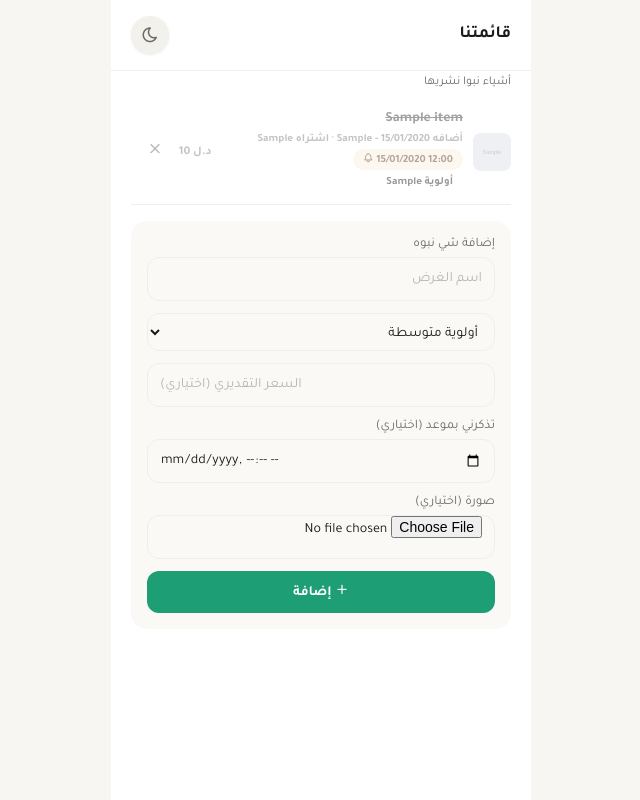
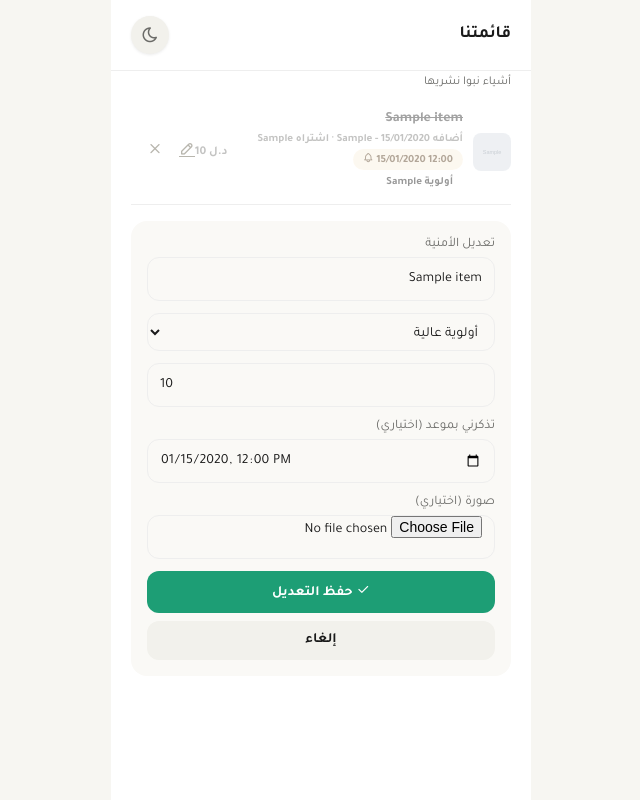
Before and after one commit to sadiqrajhi-10/qaimatn, a Flask app: template templates/wishlist.html in a window 1280 px wide. Shown: the whole page, without its empty margins (319-959 px from the left). Run offline with Flask 3, Linux system fonts and the light colour scheme; the template is opened without the code that fills it: values that come from a table or form of the project are taken from there, others are empty; tables that the repository leaves empty hold one stand-in row (values such as "Sample post"); grey boxes marked "Sample" are stand-in pictures.

Commit message:
Refactor wishlist form for edit and add functionality

```diff
--- a/templates/wishlist.html
+++ b/templates/wishlist.html
@@ -22,6 +22,7 @@
         {% if item.price_estimate %}<span class="app-subtitle" dir="ltr">{{ item.price_estimate | int }} د.ل</span>{% endif %}
           </button>
   </form>
+<a href="{{ url_for('wishlist', edit=item.id) }}" class="delete-btn"><i class="ti ti-pencil"></i></a>
   <form method="POST" action="{{ url_for('wishlist_delete', item_id=item.id) }}">
     <button type="submit" class="delete-btn"><i class="ti ti-x"></i></button>
   </form>
@@ -30,29 +31,30 @@
 <p class="app-subtitle">القائمة فاضية توا</p>
 {% endfor %}
 
-<form method="POST" action="{{ url_for('wishlist_add') }}" class="add-form" enctype="multipart/form-data">
+<form method="POST" action="{{ url_for('wishlist_edit', item_id=edit_item.id) if edit_item else url_for('wishlist_add') }}" class="add-form" enctype="multipart/form-data">
   <div class="field">
-    <label>إضافة شي نبوه</label>
-    <input type="text" name="name" placeholder="اسم الغرض" required>
+          <label>{{ 'تعديل الأمنية' if edit_item else 'إضافة شي نبوه' }}</label>
+          <input type="text" name="name" placeholder="اسم الغرض" value="{{ edit_item.name if edit_item else '' }}" required>
   </div>
   <div class="field">
     <select name="priority">
-      <option value="عالية">أولوية عالية</option>
-      <option value="متوسطة" selected>أولوية متوسطة</option>
-      <option value="منخفضة">أولوية منخفضة</option>
+            <option value="عالية" {{ 'selected' if edit_item and edit_item.priority == 'عالية' }}>أولوية عالية</option>
+            <option value="متوسطة" {{ 'selected' if not edit_item or edit_item.priority == 'متوسطة' }}>أولوية متوسطة</option>
+            <option value="منخفضة" {{ 'selected' if edit_item and edit_item.priority == 'منخفضة' }}>أولوية منخفضة</option>
     </select>
   </div>
   <div class="field">
-    <input type="number" name="price_estimate" placeholder="السعر التقديري (اختياري)" dir="ltr">
+        <input type="number" name="price_estimate" placeholder="السعر التقديري (اختياري)" dir="ltr" value="{{ edit_item.price_estimate | int if edit_item and edit_item.price_estimate else '' }}">
   </div>
   <div class="field">
     <label>تذكرني بموعد (اختياري)</label>
-    <input type="datetime-local" name="remind_at" dir="ltr">
+        <input type="datetime-local" name="remind_at" dir="ltr" value="{{ edit_item.remind_at | local_input_datetime if edit_item else '' }}">
   </div>
   <div class="field">
     <label>صورة (اختياري)</label>
     <input type="file" name="photo" accept="image/*">
   </div>
-  <button type="submit" class="btn btn-primary"><i class="ti ti-plus"></i> إضافة</button>
+    <button type="submit" class="btn btn-primary"><i class="ti ti-{{ 'check' if edit_item else 'plus' }}"></i> {{ 'حفظ التعديل' if edit_item else 'إضافة' }}</button>
+{% if edit_item %}<a href="{{ url_for('wishlist') }}" class="btn btn-ghost" style="display:block; text-align:center; margin-top:8px; text-decoration:none;">إلغاء</a>{% endif %}
 </form>
 {% endblock %}
```
